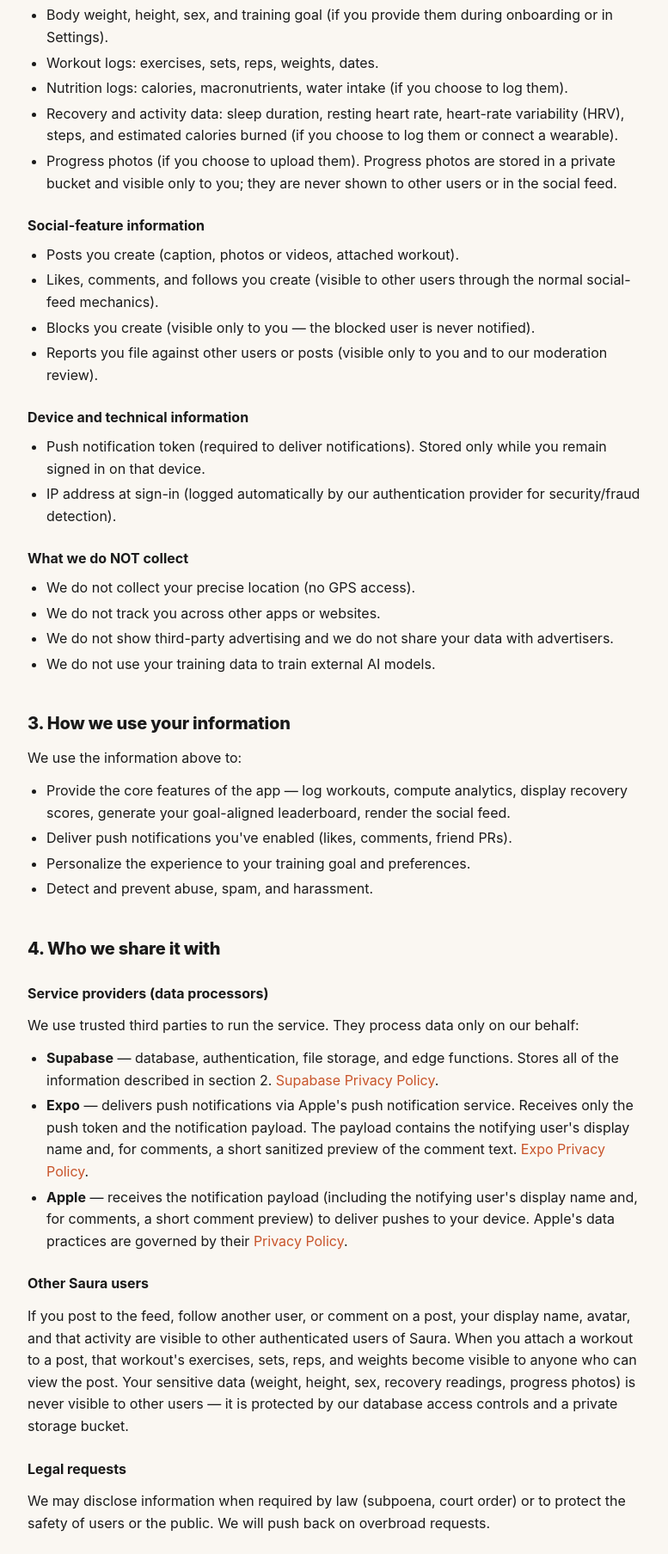
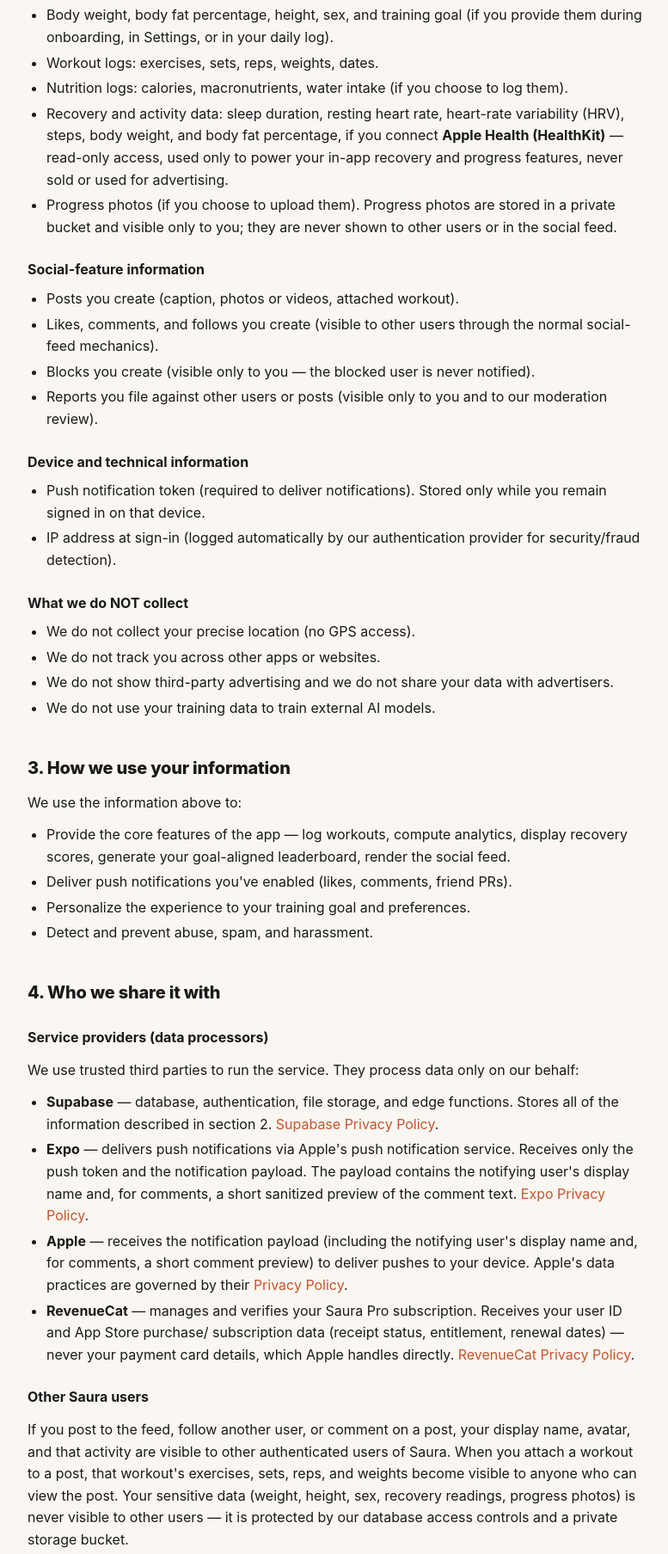
Before and after one commit to Merlin-124/Saura-legal, a plain HTML site: page index.html in a window 1280 px wide. Shown: the part 869-2676 px from the top of the page at 86% size, without its empty margins (248-1025 px from the left). Drawn offline with Linux system fonts and the light colour scheme.

Commit message:
Disclose RevenueCat; name Apple Health/HealthKit explicitly; add body fat %

```diff
--- a/index.html
+++ b/index.html
@@ -98,7 +98,7 @@
     <header>
       <div class="tag">Saura</div>
       <h1 class="brand">Privacy Policy</h1>
-      <div class="updated">Last updated: <strong>June 14, 2026</strong> · Version 1.0</div>
+      <div class="updated">Last updated: <strong>October 7, 2026</strong> · Version 1.0</div>
     </header>
 
     <p>
@@ -137,14 +137,17 @@
 
     <h3>Health and body information</h3>
     <ul>
-      <li>Body weight, height, sex, and training goal (if you provide
-        them during onboarding or in Settings).</li>
+      <li>Body weight, body fat percentage, height, sex, and training goal
+        (if you provide them during onboarding, in Settings, or in your
+        daily log).</li>
       <li>Workout logs: exercises, sets, reps, weights, dates.</li>
       <li>Nutrition logs: calories, macronutrients, water intake (if you
         choose to log them).</li>
       <li>Recovery and activity data: sleep duration, resting heart rate,
-        heart-rate variability (HRV), steps, and estimated calories burned
-        (if you choose to log them or connect a wearable).</li>
+        heart-rate variability (HRV), steps, body weight, and body fat
+        percentage, if you connect <strong>Apple Health (HealthKit)</strong>
+        — read-only access, used only to power your in-app recovery and
+        progress features, never sold or used for advertising.</li>
       <li>Progress photos (if you choose to upload them). Progress photos
         are stored in a private bucket and visible only to you; they are
         never shown to other users or in the social feed.</li>
@@ -211,6 +214,12 @@
         short comment preview) to deliver pushes to your device. Apple's
         data practices are governed by their
         <a href="https://www.apple.com/legal/privacy/en-ww/">Privacy Policy</a>.</li>
+      <li><strong>RevenueCat</strong> — manages and verifies your Saura Pro
+        subscription. Receives your user ID and App Store purchase/
+        subscription data (receipt status, entitlement, renewal dates) —
+        never your payment card details, which Apple handles directly.
+        <a href="https://www.revenuecat.com/privacy">RevenueCat Privacy
+        Policy</a>.</li>
     </ul>
 
     <h3>Other Saura users</h3>
@@ -322,9 +331,9 @@
     <p><strong>Business purposes:</strong> providing the app, security and
       fraud prevention, communicating with you.</p>
     <p><strong>Third parties with whom information is shared:</strong>
-      Supabase and Expo, as service providers under written agreements that
-      prohibit use of your data for any purpose other than running Saura on
-      our behalf.</p>
+      Supabase, Expo, and RevenueCat, as service providers under written
+      agreements that prohibit use of your data for any purpose other than
+      running Saura on our behalf.</p>
 
     <h2>8. Children's privacy</h2>
     <p>Saura is intended for users <strong>aged 16 and older</strong>. We
```
